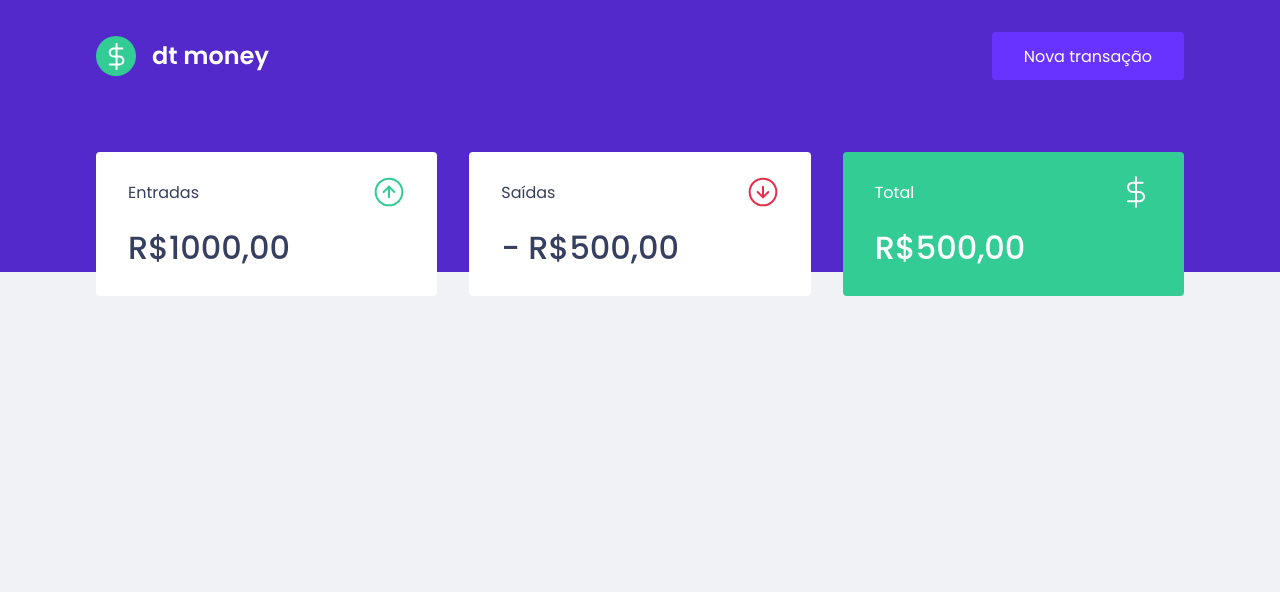
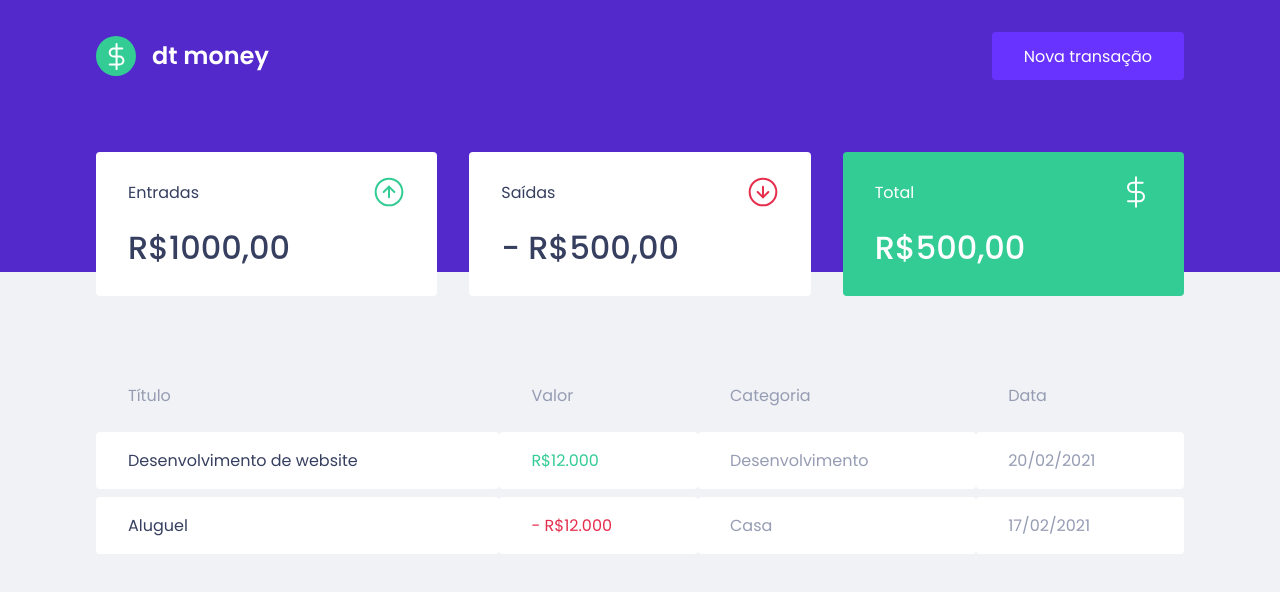
Before and after one commit to hugoflaus/dtmoney, a React (Create React App) app: page / in a window 1280 px wide. Shown: the top 592 px of the page. Built offline with nearby package versions, Linux system fonts and the light colour scheme.

Commit message:
Update component Dashboard add TransactionTable

```diff
--- a/src/components/Dashboard/index.tsx
+++ b/src/components/Dashboard/index.tsx
@@ -1,10 +1,12 @@
 import { Summary } from "../Summary";
+import { TransactionTable } from "../TransactionTable";
 import { Container } from "./styles";
 
 export function Dashboard(){
   return (
     <Container>
       <Summary />
+      <TransactionTable />
     </Container>
   )
 }
```
